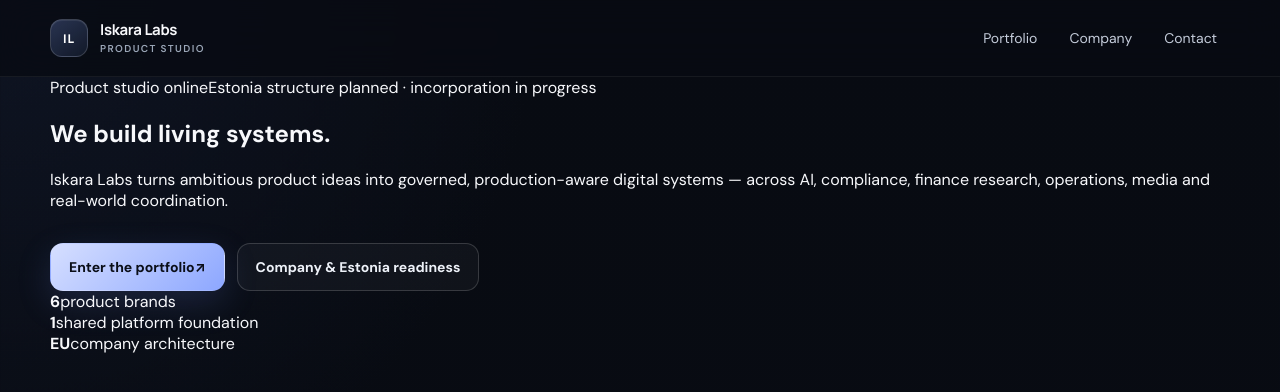
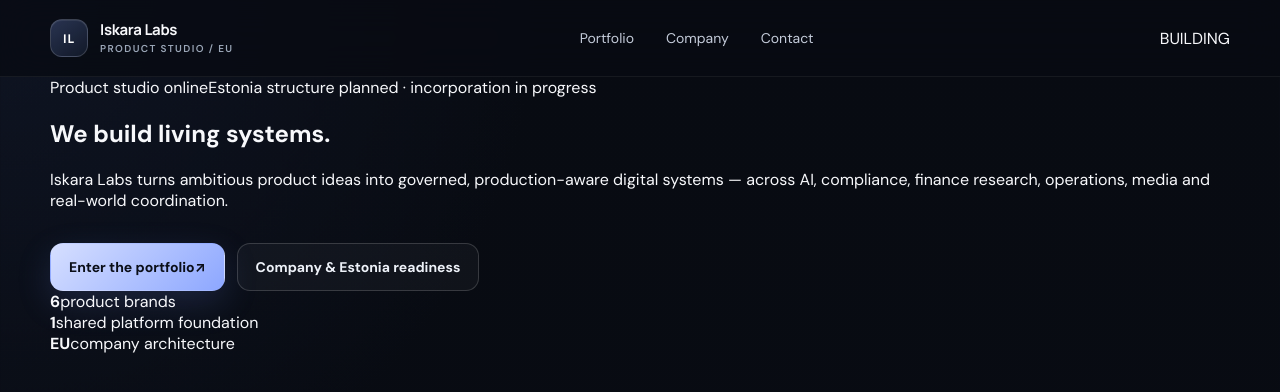
Before and after one commit to iskara-labs/.github, a Next.js app in the folder site/: page / in a window 1280 px wide. Shown: the top 392 px of the page. Built offline with nearby package versions, Linux system fonts and the light colour scheme.

Commit message:
site: upgrade premium navigation

```diff
--- a/site/components/SiteHeader.tsx
+++ b/site/components/SiteHeader.tsx
@@ -8,15 +8,18 @@
 
 export function SiteHeader() {
   return (
-    <header className="site-header">
+    <header className="site-header v2-header">
       <div className="shell header-inner">
         <Link href="/" className="brand" aria-label="Iskara Labs home">
-          <span className="brand-mark" aria-hidden="true">IL</span>
+          <span className="brand-mark v2-brand-mark" aria-hidden="true">
+            <span>IL</span>
+          </span>
           <span className="brand-copy">
             <strong>Iskara Labs</strong>
-            <small>Product Studio</small>
+            <small>Product Studio / EU</small>
           </span>
         </Link>
+
         <nav className="main-nav" aria-label="Primary navigation">
           {links.map((link) => (
             <Link key={link.href} href={link.href}>
@@ -24,6 +27,11 @@
             </Link>
           ))}
         </nav>
+
+        <div className="header-signal" aria-label="Iskara Labs status">
+          <i aria-hidden="true" />
+          <span>BUILDING</span>
+        </div>
       </div>
     </header>
   );
```
